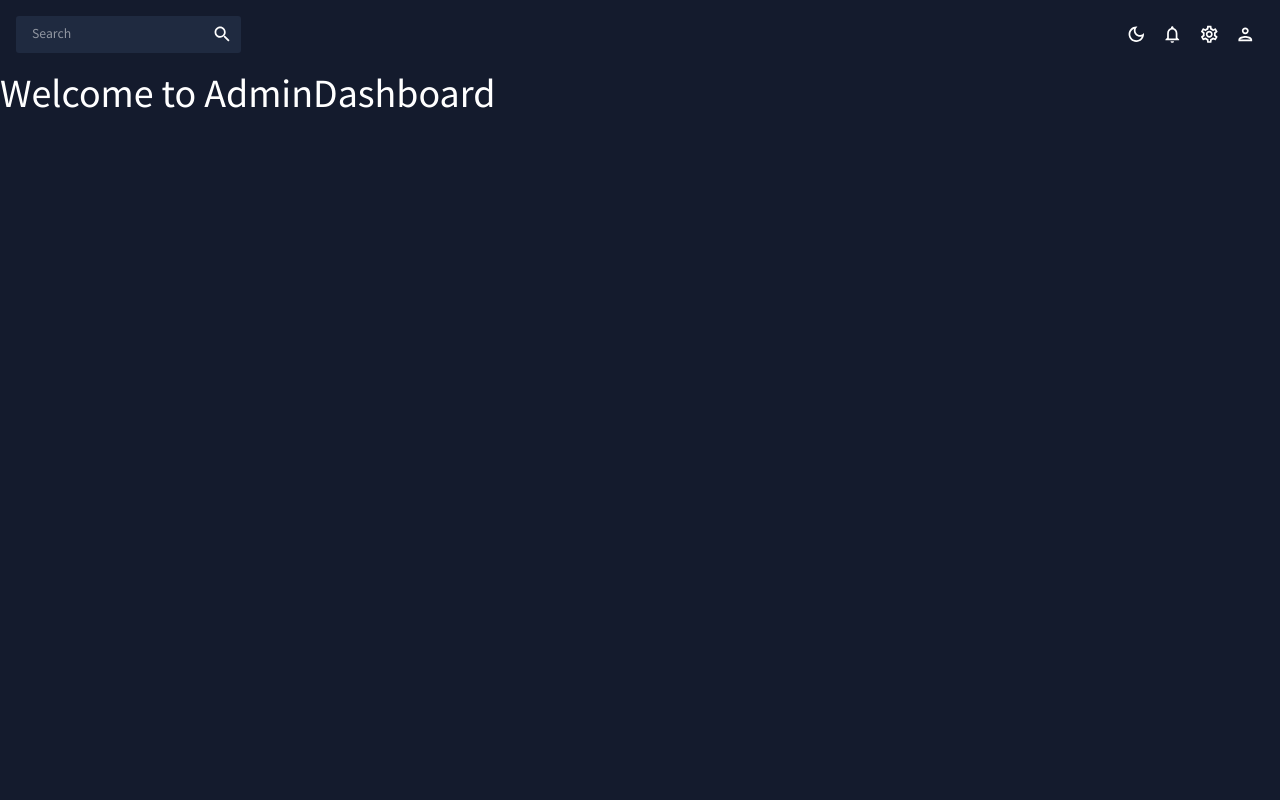
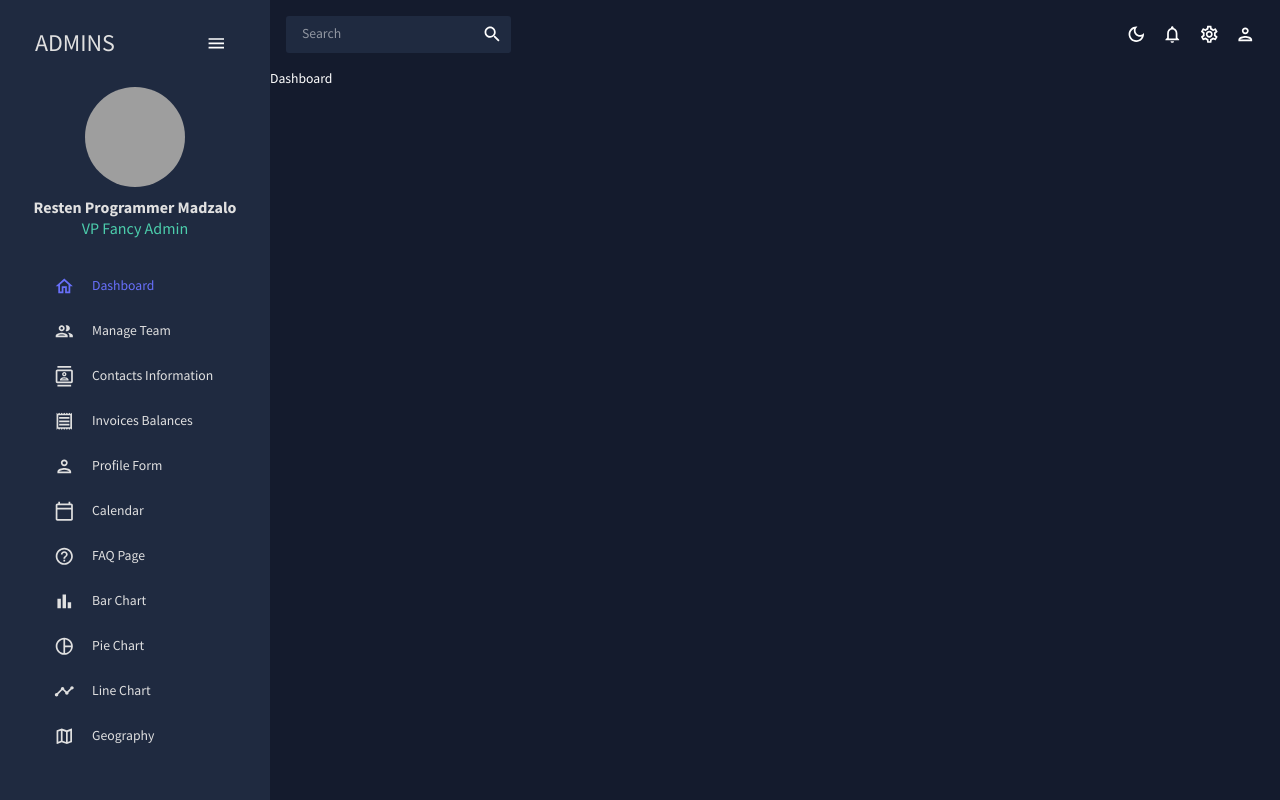
Before and after one commit to bed-com-31-19/admin-dashboard, a React (Create React App) app: page / in a window 1280 px wide. Built offline with nearby package versions, Linux system fonts and the light colour scheme; grey boxes are pictures that could not be loaded.

Commit message:
complete sidebar

```diff
--- a/package.json
+++ b/package.json
@@ -25,7 +25,7 @@
     "react": "^18.2.0",
     "react-dom": "^18.2.0",
     "react-icons": "^4.7.1",
-    "react-pro-sidebar": "^1.0.0-alpha.9",
+    "react-pro-sidebar": "0.7.1",
     "react-redux": "^8.0.1",
     "react-router-dom": "6",
     "react-scripts": "5.0.1",
--- a/public/index.html
+++ b/public/index.html
@@ -17,7 +17,7 @@
       integrity="sha384-EVSTQN3/azprG1Anm3QDgpJLIm9Nao0Yz1ztcQTwFspd3yD65VohhpuuCOmLASjC"
       crossorigin="anonymous"
     />
-    <title>React Redux App</title>
+    <title>Admin Dashboard</title>
   </head>
   <body>
     <noscript>You need to enable JavaScript to run this app.</noscript>
--- a/src/App.js
+++ b/src/App.js
@@ -2,6 +2,17 @@
 import { ColorModeContext, useMode } from "./theme";
 import { CssBaseline, ThemeProvider } from "@mui/material";
 import TopBar from "./scenes/global/TopBar";
+import SideBar from "./scenes/global/SideBar";
+import Dashboard from "./scenes/dashboard/Dashboard";
+// import Team from "./scenes/Team";
+// import Invoice from "./scenes/invoices/Invoice";
+// import Contact from "./scenes/contacts/Contact";
+// import Bar from "./scenes/Bar";
+// import Line from "./scenes/Line";
+// import Pie from "./scenes/Pie";
+// import Calendar from "./scenes/Calendar";
+import { Routes, Route } from "react-router-dom";
+
 
 function App() {
   const [theme, colorMode] = useMode();
@@ -10,9 +21,23 @@
       <ThemeProvider theme={theme}>
         <CssBaseline />
         <div className="app">
+          <SideBar />
           <main className="content">
-            <TopBar/>
-            <h1>Welcome to AdminDashboard</h1>
+            <TopBar />
+
+            <Routes>
+              <Route path="/" element={<Dashboard />} />
+              {/* <Route path="/team" element={<Team />} /> */}
+              {/* <Route path="/contacts" element={<Contact/>} /> */}
+              {/* <Route path="/invoices" element={<Invoice />} /> */}
+              {/* <Route path="/form" element={<Form />} /> */}
+              {/* <Route path="/bar" element={<Bar />} /> */}
+              {/* <Route path="/pie" element={<Pie/>} /> */}
+              {/* <Route path="/line" element={<Line />} /> */}
+              {/* <Route path="/faq" element={<FAQ/>} /> */}
+              {/* <Route path="/calender" element={<Calendar />} /> */}
+              {/* <Route path="/geography" element={<Geography/>} /> */}
+            </Routes>
           </main>
         </div>
       </ThemeProvider>
--- a/src/scenes/global/SideBar.jsx
+++ b/src/scenes/global/SideBar.jsx
@@ -1,11 +1,202 @@
-import React from 'react';
+import React from "react";
+import { useState } from "react";
+import { ProSidebar, Menu, MenuItem } from "react-pro-sidebar";
+import { Box, IconButton, Typography, useTheme } from "@mui/material";
+import "react-pro-sidebar/dist/css/styles.css";
+import { tokens } from "../../theme";
+import HomeOutlinedIcon from "@mui/icons-material/HomeOutlined";
+import PeopleOutlinedIcon from "@mui/icons-material/PeopleOutlined";
+import ContactsOutlinedIcon from "@mui/icons-material/ContactsOutlined";
+import ReceiptOutlinedIcon from "@mui/icons-material/ReceiptOutlined";
+import PersonOutlinedIcon from "@mui/icons-material/PersonOutlined";
+import CalendarTodayOutlinedIcon from "@mui/icons-material/CalendarTodayOutlined";
+import HelpOutlineOutlinedIcon from "@mui/icons-material/HelpOutlineOutlined";
+import BarChartOutlinedIcon from "@mui/icons-material/BarChartOutlined";
+import PieChartOutlineOutlinedIcon from "@mui/icons-material/PieChartOutlineOutlined";
+import TimelineOutlinedIcon from "@mui/icons-material/TimelineOutlined";
+import MenuOutlinedIcon from "@mui/icons-material/MenuOutlined";
+import MapOutlinedIcon from "@mui/icons-material/MapOutlined";
+import { Link } from "react-router-dom";
+
+const Item = ({ title, to, icon, selected, setSelected }) => {
+  const theme = useTheme();
+  const colors = tokens(theme.palette.mode);
+
+  return (
+    <MenuItem
+      active={selected === title}
+      style={{ color: colors.grey[100] }}
+      onClick={() => setSelected(title)}
+      icon={icon}
+    >
+      <Typography>{title}</Typography>
+      <Link to={to} />
+    </MenuItem>
+  );
+};
 
 const SideBar = () => {
+  const theme = useTheme();
+  const colors = tokens(theme.palette.mode);
+  const [isCollapsed, setIsCollapsed] = useState(false);
+  const [selected, setSelected] = useState("Dashboard");
   return (
-    <div>
+    <Box
+      sx={{
+        "& .pro-sidebar-inner": {
+          background: `${colors.primary[400]} !important`,
+        },
+        "& .pro-icon-wrapper": {
+          backgroundColor: "transparent !important",
+        },
+        "& .pro-inner-item": {
+          padding: "5px 35px 5px 20px !important",
+        },
+        "& .pro-inner-item:hover": {
+          color: "#868dfb !important",
+        },
+        "& .pro-menu-item.active": {
+          color: "#6870fa !important",
+        },
+      }}
+    >
+      <ProSidebar collapsed={isCollapsed}>
+        <Menu iconShape="square">
+          <MenuItem
+            onClick={() => setIsCollapsed(!isCollapsed)}
+            icon={isCollapsed ? <MenuOutlinedIcon /> : undefined}
+            style={{
+              margin: "10px 0 20px 0",
+              color: colors.grey[100],
+            }}
+          >
+            {!isCollapsed && (
+              <Box
+                display="flex"
+                justifyContent="space-between"
+                alignItems="center"
+                ml="15px"
+              >
+                <Typography variant="h3" color={colors.grey[100]}>
+                  ADMINS
+                </Typography>
+                <IconButton onClick={() => setIsCollapsed(!isCollapsed)}>
+                  <MenuOutlinedIcon />
+                </IconButton>
+              </Box>
+            )}
+          </MenuItem>
+          {!isCollapsed && (
+            <Box mb="25px">
+              <Box display="flex" justifyContent="center" alignItems="center">
+                <img
+                  alt="profile-user"
+                  width="100px"
+                  height="100px"
+                  src={`../../images/Resten.jpg`}
+                  style={{ cursor: "pointer", borderRadius: "50%" }}
+                />
+              </Box>
+              <Box textAlign="center">
+                <Typography
+                  variant="h5"
+                  color={colors.grey[100]}
+                  fontWeight="bold"
+                  sx={{ m: "10px 0 0 0" }}
+                >
+                  Resten Programmer Madzalo
+                </Typography>
+                <Typography variant="h5" color={colors.greenAccent[500]}>
+                  VP Fancy Admin
+                </Typography>
+              </Box>
+            </Box>
+          )}
 
-    </div>
-  )
-}
+          {/* Menu items */}
+          <Box paddingLeft={isCollapsed ? undefined : "10%"}>
+            <Item
+              title="Dashboard"
+              to="/"
+              icon={<HomeOutlinedIcon />}
+              selected={selected}
+              setSelected={setSelected}
+            />
+            <Item
+              title="Manage Team"
+              to="/team"
+              icon={<PeopleOutlinedIcon />}
+              selected={selected}
+              setSelected={setSelected}
+            />
+            <Item
+              title="Contacts Information"
+              to="/contacts"
+              icon={<ContactsOutlinedIcon />}
+              selected={selected}
+              setSelected={setSelected}
+            />
+            <Item
+              title="Invoices Balances"
+              to="/invoices"
+              icon={<ReceiptOutlinedIcon />}
+              selected={selected}
+              setSelected={setSelected}
+            />
+            <Item
+              title="Profile Form"
+              to="/form"
+              icon={<PersonOutlinedIcon />}
+              selected={selected}
+              setSelected={setSelected}
+            />
+            <Item
+              title="Calendar"
+              to="/calender"
+              icon={<CalendarTodayOutlinedIcon />}
+              selected={selected}
+              setSelected={setSelected}
+            />
+            <Item
+              title="FAQ Page"
+              to="/faq"
+              icon={<HelpOutlineOutlinedIcon />}
+              selected={selected}
+              setSelected={setSelected}
+            />
+            <Item
+              title="Bar Chart"
+              to="/bar"
+              icon={<BarChartOutlinedIcon />}
+              selected={selected}
+              setSelected={setSelected}
+            />
+            <Item
+              title="Pie Chart"
+              to="/pie"
+              icon={<PieChartOutlineOutlinedIcon />}
+              selected={selected}
+              setSelected={setSelected}
+            />
+            <Item
+              title="Line Chart"
+              to="/line"
+              icon={<TimelineOutlinedIcon />}
+              selected={selected}
+              setSelected={setSelected}
+            />
+            <Item
+              title="Geography"
+              to="/geography"
+              icon={<MapOutlinedIcon />}
+              selected={selected}
+              setSelected={setSelected}
+            />
+          </Box>
+        </Menu>
+      </ProSidebar>
+    </Box>
+  );
+};
 
 export default SideBar;
```
Also changed, not shown: 1 other file (tests, documents, lock files or other folders).
